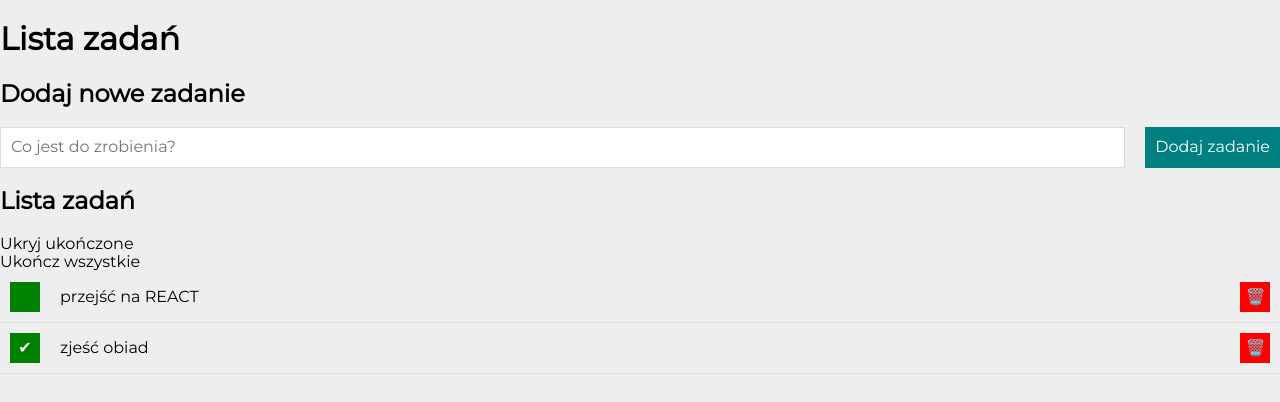
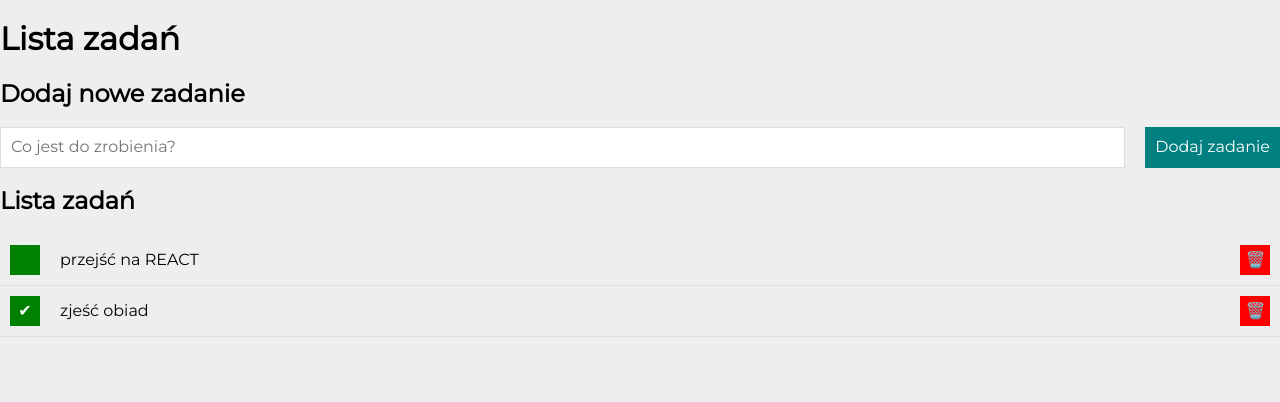
Before and after one commit to adrianSACHA/todo-list-react, a React (Create React App) app: page / in a window 1280 px wide. Shown: the top 402 px of the page. Built offline with nearby package versions, Linux system fonts and the light colour scheme.

Commit message:
removed 2 div's from taskList

```diff
--- a/src/App.js
+++ b/src/App.js
@@ -1,5 +1,6 @@
 import Form from "./Form";
 import Tasks from "./Tasks";
+
 
 const tasks = [
   {id: 1, content: "przejść na REACT", done: false },
@@ -26,12 +27,6 @@ function App() {
                     Lista zadań
                 </h2>
                 <div className="tasksList__doneButtons">
-                    <div className="tasksList__doneButton">
-                        Ukryj ukończone
-                    </div>
-                    <div className="tasksList__doneButton">
-                        Ukończ wszystkie
-                    </div>
                 </div>
             </div>
             <Tasks tasks={tasks} hideDoneTasks={hideDoneTasks} />
```
